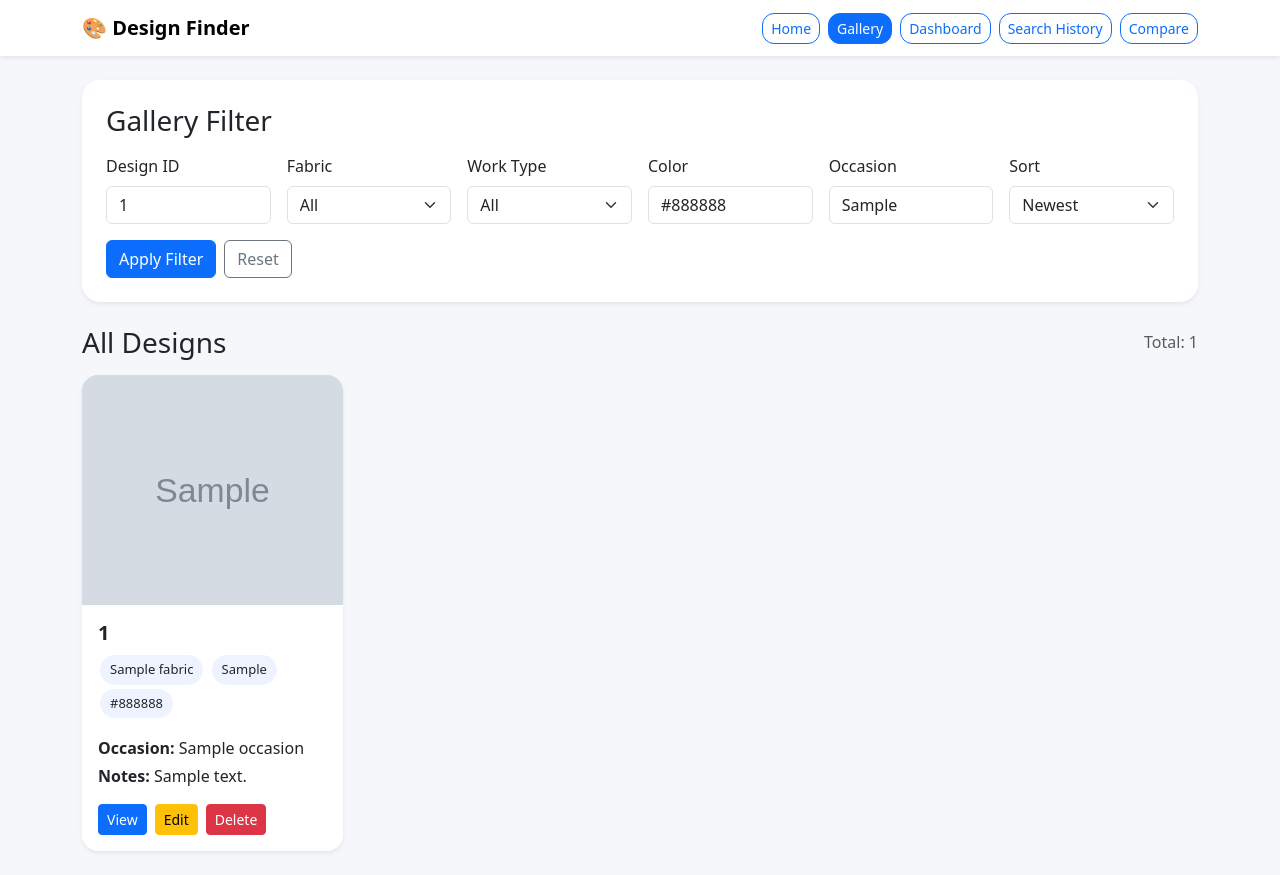
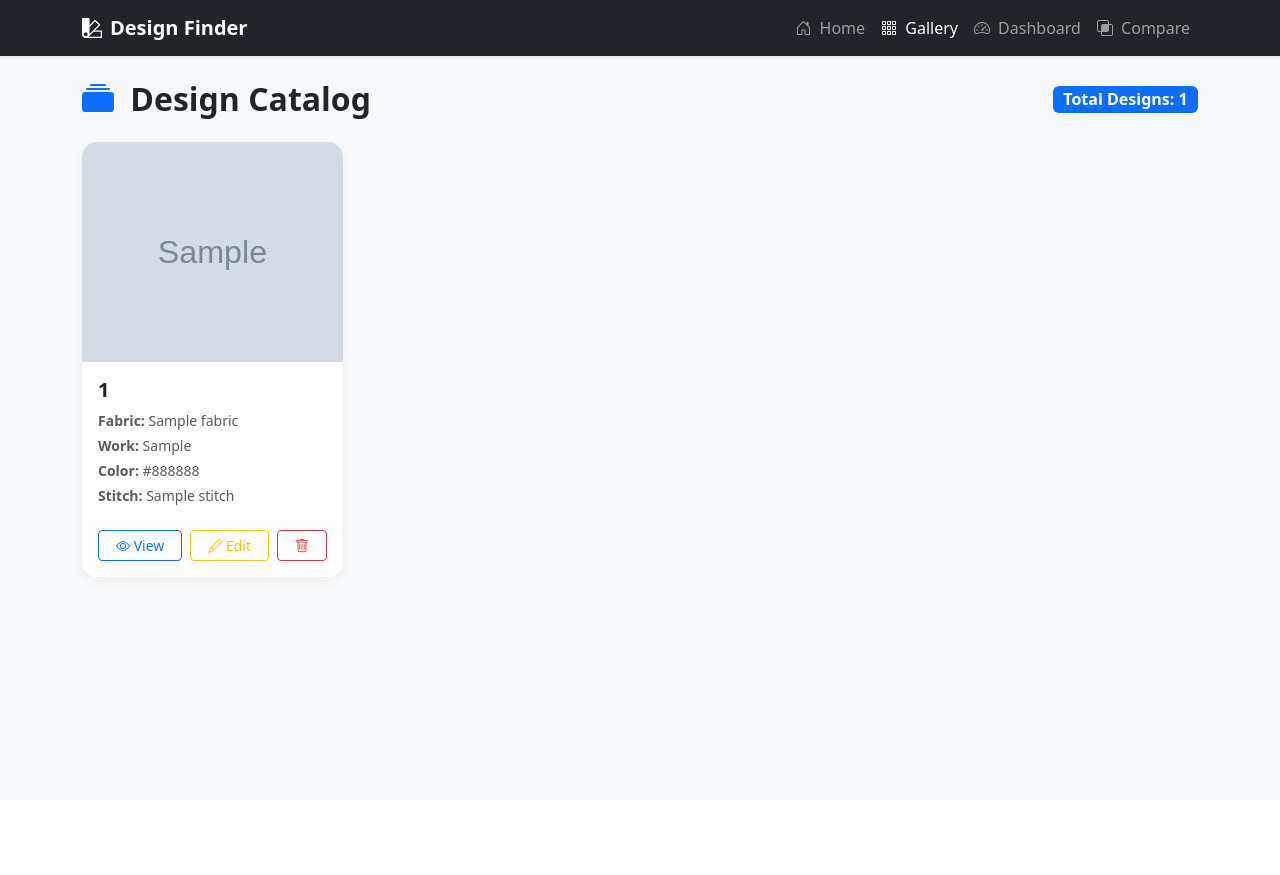
Before and after one commit to jaynavadiya0-lang/DesignFinder, a Flask app: template templates/gallery.html in a window 1280 px wide. After the commit the page ends 582 px from the top, so only its background shows below. Run offline with Flask 3, Linux system fonts and the light colour scheme; the template is opened without the code that fills it: most values are stand-ins (such as "Sample title", 1, 10 or a date in 2020); grey boxes marked "Sample" are stand-in pictures.

Commit message:
Update gallery.html

```diff
--- a/templates/gallery.html
+++ b/templates/gallery.html
@@ -4,145 +4,58 @@
     <meta charset="UTF-8">
     <meta name="viewport" content="width=device-width, initial-scale=1.0">
     <title>Gallery - Design Finder</title>
-    <link href="https://cdn.jsdelivr.net/npm/bootstrap@5.3.3/dist/css/bootstrap.min.css" rel="stylesheet">
+    <link href="https://cdn.jsdelivr.net/npm/bootstrap@5.3.0/dist/css/bootstrap.min.css" rel="stylesheet">
+    <link rel="stylesheet" href="https://cdn.jsdelivr.net/npm/bootstrap-icons@1.11.0/font/bootstrap-icons.css">
     <style>
-        body{ background:#f5f7fb; }
-        .main-card{ border:0; border-radius:18px; }
-        .design-card{ border:0; border-radius:16px; overflow:hidden; }
-        .thumb{ width:100%; height:230px; object-fit:cover; background:#eee; }
-        .nav-btn{ border-radius:12px; }
-        .pill{
-            display:inline-block;
-            padding:5px 10px;
-            border-radius:999px;
-            background:#eef3ff;
-            font-size:13px;
-            margin:2px;
-        }
+        .card-custom { border-radius: 15px; border: none; box-shadow: 0 4px 15px rgba(0,0,0,0.05); }
     </style>
 </head>
-<body>
+<body class="bg-light">
 
-<nav class="navbar navbar-expand-lg bg-white shadow-sm">
+    <nav class="navbar navbar-expand-lg navbar-dark bg-dark sticky-top shadow-sm">
         <div class="container">
-        <a class="navbar-brand fw-bold" href="/">🎨 Design Finder</a>
-        <div class="d-flex flex-wrap gap-2">
-            <a href="/" class="btn btn-outline-primary btn-sm nav-btn">Home</a>
-            <a href="/gallery" class="btn btn-primary btn-sm nav-btn">Gallery</a>
-            <a href="/dashboard" class="btn btn-outline-primary btn-sm nav-btn">Dashboard</a>
-            <a href="/search-history" class="btn btn-outline-primary btn-sm nav-btn">Search History</a>
-            <a href="/compare" class="btn btn-outline-primary btn-sm nav-btn">Compare</a>
+            <a class="navbar-brand fw-bold" href="/"><i class="bi bi-palette2 me-2"></i>Design Finder</a>
+            <div class="navbar-nav ms-auto">
+                <a class="nav-link" href="/"><i class="bi bi-house-door me-1"></i> Home</a>
+                <a class="nav-link active" href="/gallery"><i class="bi bi-grid-3x3-gap me-1"></i> Gallery</a>
+                <a class="nav-link" href="/dashboard"><i class="bi bi-speedometer2 me-1"></i> Dashboard</a>
+                <a class="nav-link" href="/compare"><i class="bi bi-intersect me-1"></i> Compare</a>
             </div>
         </div>
     </nav>
 
-<div class="container py-4">
-    <div class="card main-card shadow-sm mb-4">
-        <div class="card-body p-4">
-            <h3 class="mb-3">Gallery Filter</h3>
-
-            <form method="GET" action="/gallery">
-                <div class="row g-3">
-                    <div class="col-md-2">
-                        <label class="form-label">Design ID</label>
-                        <input type="text" name="design_id" class="form-control" value="{{ filter_design_id }}">
+    <div class="container my-4">
+        <div class="d-flex justify-content-between align-items-center mb-4">
+            <h2 class="fw-bold mb-0"><i class="bi bi-collection-fill me-2 text-primary"></i> Design Catalog</h2>
+            <span class="badge bg-primary fs-6">Total Designs: {{ designs|length }}</span>
         </div>
 
-                    <div class="col-md-2">
-                        <label class="form-label">Fabric</label>
-                        <select name="fabric" class="form-select">
-                            <option value="">All</option>
-                            {% for item in fabric_options %}
-                                <option value="{{ item }}" {% if filter_fabric == item %}selected{% endif %}>{{ item }}</option>
-                            {% endfor %}
-                        </select>
-                    </div>
-
-                    <div class="col-md-2">
-                        <label class="form-label">Work Type</label>
-                        <select name="work_type" class="form-select">
-                            <option value="">All</option>
-                            {% for item in work_type_options %}
-                                <option value="{{ item }}" {% if filter_work_type == item %}selected{% endif %}>{{ item }}</option>
-                            {% endfor %}
-                        </select>
-                    </div>
-
-                    <div class="col-md-2">
-                        <label class="form-label">Color</label>
-                        <input type="text" name="color" class="form-control" value="{{ filter_color }}">
-                    </div>
-
-                    <div class="col-md-2">
-                        <label class="form-label">Occasion</label>
-                        <input type="text" name="occasion" class="form-control" value="{{ filter_occasion }}">
-                    </div>
-
-                    <div class="col-md-2">
-                        <label class="form-label">Sort</label>
-                        <select name="sort_by" class="form-select">
-                            <option value="newest" {% if sort_by == "newest" %}selected{% endif %}>Newest</option>
-                            <option value="oldest" {% if sort_by == "oldest" %}selected{% endif %}>Oldest</option>
-                            <option value="id_asc" {% if sort_by == "id_asc" %}selected{% endif %}>ID A-Z</option>
-                            <option value="id_desc" {% if sort_by == "id_desc" %}selected{% endif %}>ID Z-A</option>
-                            <option value="fabric_asc" {% if sort_by == "fabric_asc" %}selected{% endif %}>Fabric</option>
-                            <option value="color_asc" {% if sort_by == "color_asc" %}selected{% endif %}>Color</option>
-                        </select>
+        <div class="row row-cols-1 row-cols-md-3 row-cols-lg-4 g-4">
+            {% for design in designs %}
+            <div class="col">
+                <div class="card card-custom h-100 overflow-hidden bg-white">
+                    <img src="{{ design.image_url if design.image_url else url_for('database_file', filename=design.filename) }}" class="card-img-top" alt="{{ design.design_id }}" style="height: 220px; object-fit: cover;">
+                    <div class="card-body">
+                        <h5 class="card-title fw-bold text-dark mb-2">{{ design.design_id }}</h5>
+                        <div class="small text-muted">
+                            <p class="mb-1"><strong>Fabric:</strong> {{ design.fabric or 'N/A' }}</p>
+                            <p class="mb-1"><strong>Work:</strong> {{ design.work_type or 'N/A' }}</p>
+                            <p class="mb-1"><strong>Color:</strong> {{ design.color or 'N/A' }}</p>
+                            <p class="mb-0"><strong>Stitch:</strong> {{ design.stitch or 'N/A' }}</p>
                         </div>
                     </div>
-
-                <div class="mt-3 d-flex gap-2 flex-wrap">
-                    <button class="btn btn-primary">Apply Filter</button>
-                    <a href="/gallery" class="btn btn-outline-secondary">Reset</a>
-                </div>
-            </form>
-        </div>
-    </div>
-
-    <div class="d-flex justify-content-between align-items-center mb-3">
-        <h3 class="mb-0">All Designs</h3>
-        <div class="text-muted">Total: {{ designs|length }}</div>
-    </div>
-
-    <div class="row g-4">
-        {% for item in designs %}
-        <div class="col-md-4 col-lg-3">
-            <div class="card design-card shadow-sm h-100">
-                <img src="/database/{{ item.filename }}" class="thumb" alt="{{ item.filename }}">
-
-                <div class="card-body">
-                    <h5 class="fw-bold mb-2">{{ item.design_id }}</h5>
-
-                    {% if item.fabric %}
-                        <div class="pill">{{ item.fabric }}</div>
-                    {% endif %}
-                    {% if item.work_type %}
-                        <div class="pill">{{ item.work_type }}</div>
-                    {% endif %}
-                    {% if item.color %}
-                        <div class="pill">{{ item.color }}</div>
-                    {% endif %}
-
-                    <div class="mt-3">
-                        {% if item.occasion %}
-                            <p class="mb-1"><strong>Occasion:</strong> {{ item.occasion }}</p>
-                        {% endif %}
-                        {% if item.notes %}
-                            <p class="mb-1"><strong>Notes:</strong> {{ item.notes }}</p>
-                        {% endif %}
-                    </div>
-
-                    <div class="mt-3 d-flex flex-wrap gap-2">
-                        <a href="/design/{{ item.filename }}" class="btn btn-primary btn-sm">View</a>
-                        <a href="/edit/{{ item.filename }}" class="btn btn-warning btn-sm">Edit</a>
-                        <a href="/delete/{{ item.filename }}" class="btn btn-danger btn-sm" onclick="return confirm('Delete this design?')">Delete</a>
-                    </div>
+                    <div class="card-footer bg-white border-0 d-flex gap-2 pb-3">
+                        <a href="/design/{{ design.filename }}" class="btn btn-outline-primary btn-sm flex-fill"><i class="bi bi-eye"></i> View</a>
+                        <a href="/edit/{{ design.filename }}" class="btn btn-outline-warning btn-sm flex-fill"><i class="bi bi-pencil"></i> Edit</a>
+                        <a href="/delete/{{ design.filename }}" class="btn btn-outline-danger btn-sm flex-fill" onclick="return confirm('Delete design permanently?')"><i class="bi bi-trash"></i></a>
                     </div>
                 </div>
             </div>
             {% else %}
-        <div class="col-12">
-            <div class="alert alert-info">No designs found.</div>
+            <div class="col-12 text-center my-5 py-5">
+                <i class="bi bi-folder-x fs-1 text-muted"></i>
+                <p class="text-muted fs-5 mt-2">No designs saved in database yet.</p>
+                <a href="/" class="btn btn-primary"><i class="bi bi-plus-lg me-1"></i> Add First Design</a>
             </div>
             {% endfor %}
         </div>
```
Lines whose indentation alone changed are shown as unchanged.
